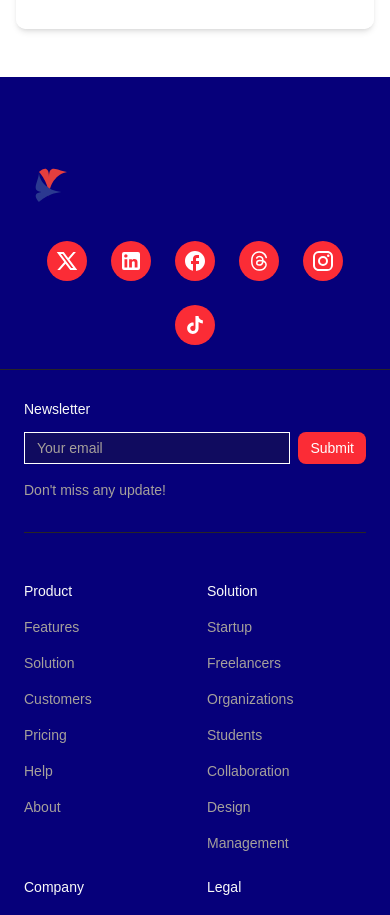
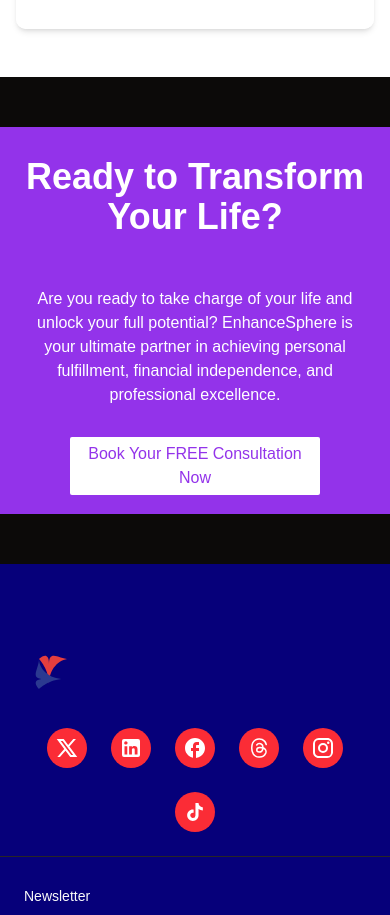
Before and after one commit to abdulrg01/webpages, a Next.js app: page /kainuwa in a window 390 px wide. Shown: the part 6360-7275 px from the top of the page. Built offline with nearby package versions, Linux system fonts and the light colour scheme.

Commit message:
ready folder

```diff
--- a/app/kainuwa/page.tsx
+++ b/app/kainuwa/page.tsx
@@ -6,6 +6,7 @@
 import KainuwaLogo from "@/components/kainuwa/KainuwaLogo";
 import Nav from "@/components/kainuwa/Nav";
 import PharmacyHero from "@/components/kainuwa/PharmacyHero";
+import Ready from "@/components/kainuwa/Ready";
 import React from "react";
 
 export default function page() {
@@ -18,6 +19,7 @@
       <CompanyMilestones />
       <PharmacyHero />
       <BlogPostsWithRealImages />
+      <Ready />
       <FooterSection />
     </main>
   );
--- /dev/null
+++ b/components/kainuwa/Ready.tsx
@@ -0,0 +1,74 @@
+import React from "react";
+import { motion } from "framer-motion";
+
+function Ready() {
+  return (
+    <section className=" text-white w-full flex flex-col  items-center text-center w-[80%] bg-[#9333EA] p-[5%] my-[50px]">
+      <motion.h1
+        initial={{
+          x: -100,
+          opacity: 0,
+        }}
+        whileInView={{
+          x: 0,
+          opacity: 1,
+        }}
+        transition={{
+          duration: 1,
+          ease: "easeInOut",
+        }}
+        viewport={{
+          once: true,
+        }}
+        className="text-4xl md:text-6xl font-bold mt-[10px] mb-[50px]"
+      >
+        Ready to Transform Your Life?
+      </motion.h1>
+      <motion.p
+        initial={{
+          x: 100,
+          opacity: 0,
+        }}
+        whileInView={{
+          x: 0,
+          opacity: 1,
+        }}
+        transition={{
+          duration: 1,
+          ease: "easeInOut",
+        }}
+        viewport={{
+          once: true,
+        }}
+      >
+        Are you ready to take charge of your life and unlock your full
+        potential? EnhanceSphere is your ultimate partner in achieving personal
+        fulfillment, financial independence, and professional excellence.
+      </motion.p>
+      <a href="/book.html">
+        <motion.button
+          initial={{
+            x: -100,
+            opacity: 0,
+          }}
+          whileInView={{
+            x: 0,
+            opacity: 1,
+          }}
+          transition={{
+            duration: 1,
+            ease: "easeInOut",
+          }}
+          viewport={{
+            once: true,
+          }}
+          className="bg-[white] text-[#9333EA] p-[2%] mt-[30px] cursor-pointer text-bold rounded-[2px]"
+        >
+          Book Your FREE Consultation Now
+        </motion.button>
+      </a>
+    </section>
+  );
+}
+
+export default Ready;
```
